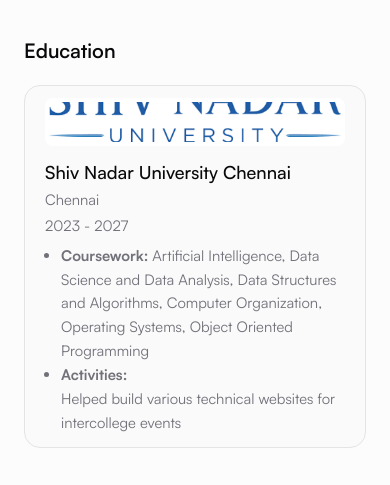
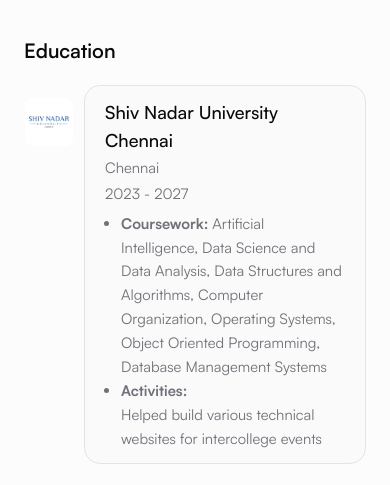
Before and after one commit to Try3D/try3d.github.io, an Astro site: page / in a window 390 px wide. Shown: the part 766-1251 px from the top of the page. Built offline with nearby package versions, Linux system fonts and the light colour scheme; Astro itself is replaced by a stand-in of ours.

Commit message:
Responsive design

```diff
--- a/src/components/Card.astro
+++ b/src/components/Card.astro
@@ -26,7 +26,8 @@ if (imagePath) {
   class={cn(
     className,
     'relative rounded-2xl border border-border bg-primary-foreground px-5 py-3',
-		href && 'transition-all hover:border-foreground/25 hover:shadow-sm'
+    href && 'transition-all hover:border-foreground/25 hover:shadow-sm',
+    'fixed-image-adjustment'
   )}
   href={href}
   target="_blank"
@@ -34,11 +35,17 @@ if (imagePath) {
   {
     imagePath && (
       <div
-				class={cn('relative mb-3 md:absolute md:mb-0', imageClass)}
+        class={cn(
+          'relative mb-3',
+          imageClass,
+          'image-wrapper'
+        )}
         style={{
           border: '4px solid white',
           borderRadius: '8px',
-					padding: '0'
+          padding: '0',
+          width: '48px',
+          height: '48px',
         }}
       >
         <Image
@@ -50,7 +57,7 @@ if (imagePath) {
       </div>
     )
   }
-	<div class='flex flex-col gap-y-1.5'>
+  <div class='flex flex-col gap-y-1.5 content-wrapper'>
     <div class='flex flex-col gap-y-0.5'>
       <h1 class='text-lg font-medium'>{heading}</h1>
       <h2 class='text-muted-foreground'>{subheading}</h2>
@@ -59,3 +66,46 @@ if (imagePath) {
     <slot />
   </div>
 </Tag>
+
+
+<style>
+  /* Base styling (desktop) */
+.fixed-image-adjustment {
+  position: relative;
+}
+
+.fixed-image-adjustment .image-wrapper {
+  position: absolute;
+  top: 12px; /* Adjusted to match py-3 from Tailwind */
+  left: -64px;
+  flex-shrink: 0;
+  margin-bottom: 0;
+}
+
+.fixed-image-adjustment .content-wrapper {
+  position: relative;
+  width: 100%;
+}
+
+@media (max-width: 768px) {
+  .fixed-image-adjustment {
+    position: relative;
+    margin-left: 60px;
+    display: flex;
+    align-items: flex-start;
+    gap: 16px;
+  }
+
+  .fixed-image-adjustment .image-wrapper {
+    position: absolute;
+    left: -60px;
+    top: 12px; /* Adjusted to match py-3 from Tailwind */
+    margin: 0;
+  }
+
+  .fixed-image-adjustment .content-wrapper {
+    flex-grow: 1;
+    margin-left: 0;
+  }
+}
+</style>
--- a/src/components/ProjectCard.astro
+++ b/src/components/ProjectCard.astro
@@ -24,6 +24,7 @@ if (!images[imagePath])
 		href && 'transition-all hover:border-foreground/25 hover:shadow-sm'
 	)}
 	href={href}
+  target="_blank"
 >
 	<Image
 		src={images[imagePath]()}
--- a/src/components/layout/Header.astro
+++ b/src/components/layout/Header.astro
@@ -7,7 +7,7 @@
 		class='relative mx-auto flex w-full items-center justify-between sm:flex sm:items-center'
 		aria-label='global'
 	>
-		<a class='flex-none text-xl font-semibold' href='/' aria-label='Brand'>resume</a>
+		<a class='flex-none text-xl font-semibold' aria-label='Brand'>resume</a>
 
 		<div class='flex gap-4'>
 			<a
@@ -31,6 +31,7 @@
 			<a
 				href='https://linkedin.com/in/saranshankar'
 				class='flex-none text-[1.05rem] font-medium text-muted-foreground hover:text-foreground/75'
+        target="_blank"
 			>
 				<svg
 					xmlns='http://www.w3.org/2000/svg'
@@ -49,6 +50,7 @@
 			<a
 				href='https://github.com/try3d'
 				class='flex-none text-[1.05rem] font-medium text-muted-foreground hover:text-foreground/75'
+        target="_blank"
 			>
 				<svg
 					xmlns='http://www.w3.org/2000/svg'
--- a/src/pages/index.astro
+++ b/src/pages/index.astro
@@ -7,13 +7,13 @@ import Label from '../components/Label.astro'
 import SkillLayout from '../components/SkillLayout.astro'
 
 import { Image } from 'astro:assets'
-import astro from '../assets/about-astro.png'
+import astro from '../assets/pfp.png'
 
 const languages = ['Python', 'Javascript', 'Go', 'Java', 'C/C++']
 const frontend = ['React', 'NextJS', 'Svelte', 'TailwindCSS']
-const backend = ['Flask', 'FastAPI', 'Django', 'ExpressJS']
+const backend = ['Flask', 'FastAPI', 'Django', 'ExpressJS', 'Edge Functions']
 const database = ['PostgreSQL', 'MySQL', 'MongoDB', 'Firebase']
-const ai = ['Langchain', 'OpenAI API', 'HuggingFace', 'Pytorch', 'Tensorflow', 'Scikit learn']
+const ai = ['Langchain', 'HuggingFace', 'Pytorch', 'Tensorflow', 'Scikit-learn']
 const others = ['Linux', 'Docker', 'Git']
 ---
 
@@ -24,6 +24,7 @@ const others = ['Linux', 'Docker', 'Git']
 
 			<div class='flex flex-col items-center gap-y-4'>
 				<h1 class='text-3xl font-bold'>Saran Shankar</h1>
+        <!-- <h2 class='text-2xl'>AI/ML Engineer</h2> -->
 				<div class='flex flex-wrap justify-center gap-x-7 gap-y-3'>
 					<Label title='CSE Undergrad'>
 						<svg xmlns='http://www.w3.org/2000/svg' viewBox='0 0 24 24' class='h-5 w-5' slot='icon'
@@ -88,7 +89,7 @@ const others = ['Linux', 'Docker', 'Git']
 				<ul class='ml-4 list-disc text-muted-foreground'>
 					<li>
 						<b>Coursework:</b> Artificial Intelligence, Data Science and Data Analysis, Data Structures
-						and Algorithms, Computer Organization, Operating Systems, Object Oriented Programming
+            and Algorithms, Computer Organization, Operating Systems, Object Oriented Programming, Database Management Systems
 
 						<li>
 							<b>Activities:</b>
@@ -123,14 +124,6 @@ const others = ['Linux', 'Docker', 'Git']
 					heading='IPL Auction Software'
 					subheading='Developed the IPL Auction Software used by the Business Club of SNUC for their IPL Auction events'
 					imagePath='/src/assets/ipl-auction-software.jpeg'
-					altText='Example'
-					class='w-full'
-				/>
-				<ProjectCard
-					href='https://github.com/try3d/ipl-auction-software'
-					heading='Proximity Social Media app'
-					subheading='Built Proxfire, a full stack social media app with a unique twist. It allows users to view posts only from people within a certain radius of yourself'
-					imagePath='/src/assets/proxfire.jpeg'
 					altText='Example'
 					class='w-full'
 				/>
```
Also changed, not shown: src/assets/.about-astro.png (deleted), src/assets/coming-soon.png (deleted), src/assets/pfp.png (renamed from src/assets/about-astro.png), src/assets/proxfire.jpeg (deleted). Lines whose indentation alone changed are shown as unchanged.
